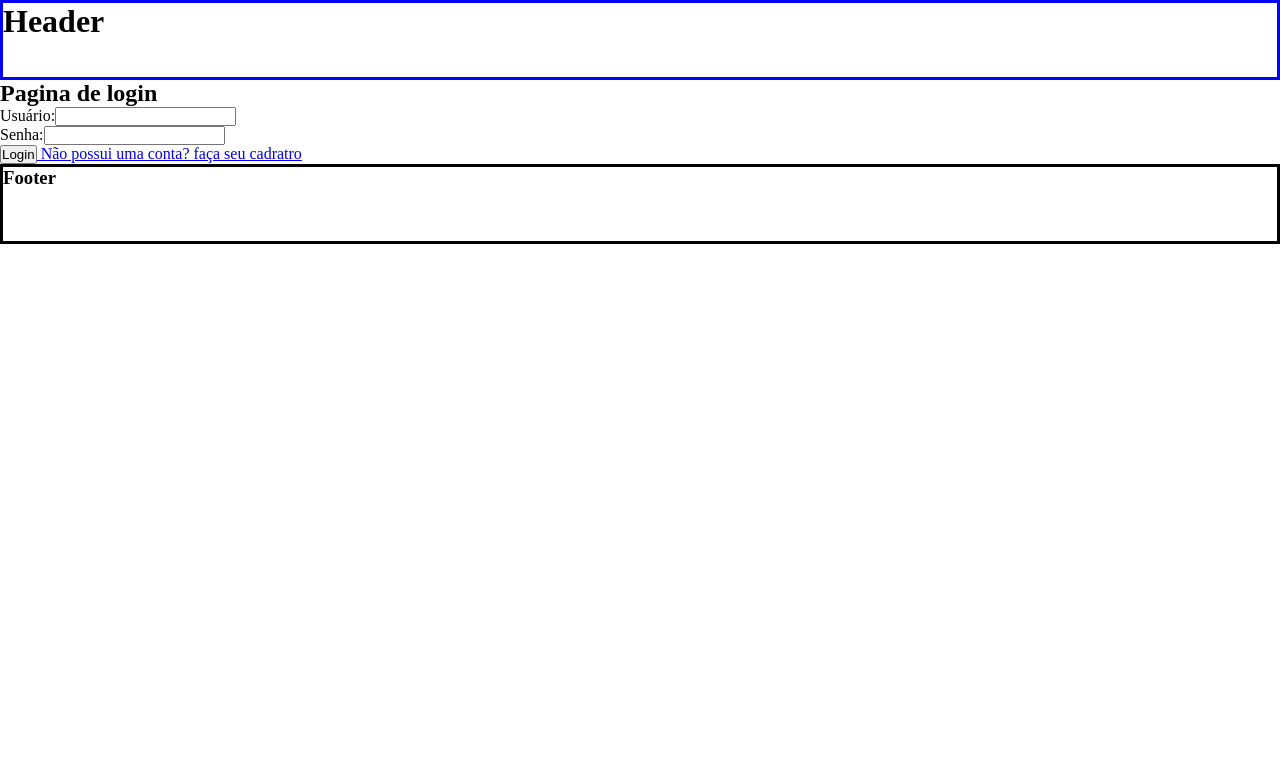
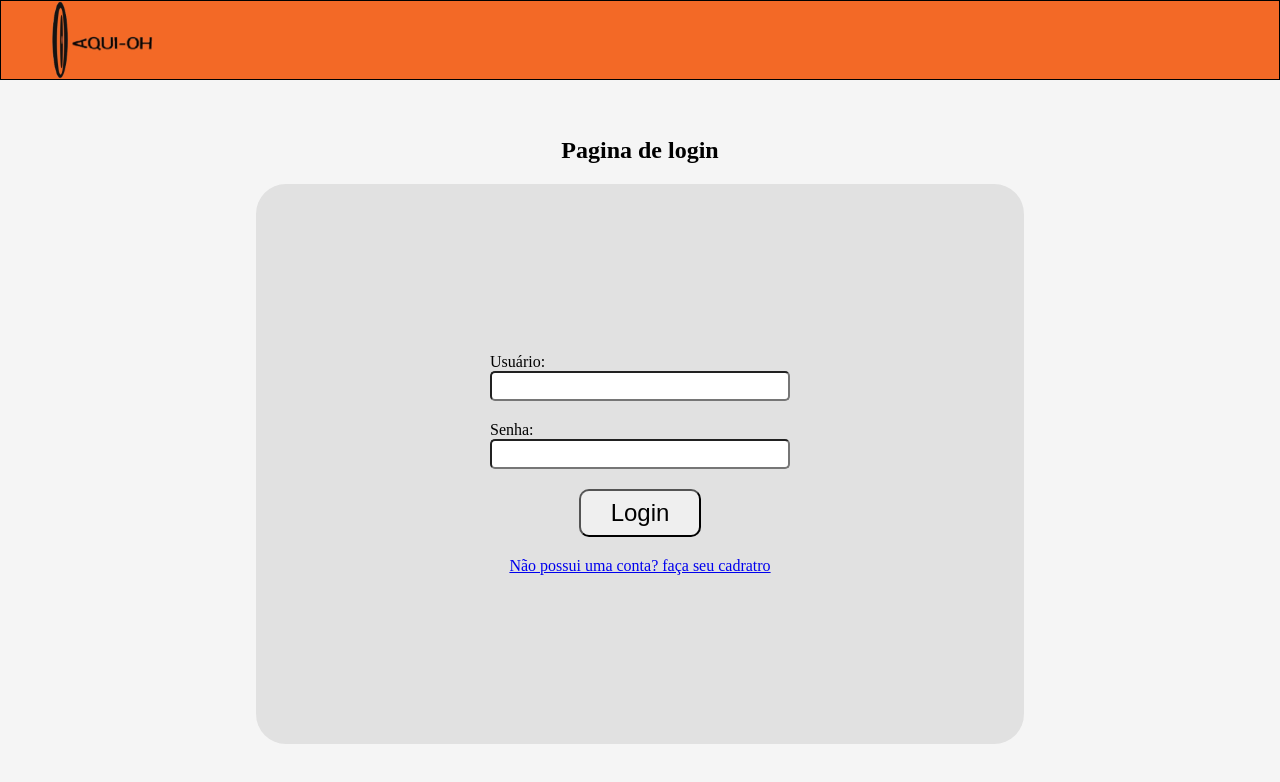
Before and after one commit to DavidSantosDeveloper/projeto_aqui-oh_front_end, a React (Vite) app: page / in a window 1280 px wide. Shown: the top 782 px of the page. Built offline with nearby package versions, Linux system fonts and the light colour scheme.

Commit message:
FEAT: versao login page v1

```diff
--- a/src/pages/LoginPage/LoginPage.css
+++ b/src/pages/LoginPage/LoginPage.css
@@ -0,0 +1,55 @@
+section.container_login{
+    display: flex;
+    flex-direction: column;
+    gap: 20px;
+    justify-content: center;
+    align-items: center;
+    height: 90vh;
+    background-color: #f5f5f5;
+    /* border: 3px solid green; */
+}
+
+form.container_form_login{
+    display: flex;
+    flex-direction: column;
+    gap: 20px;
+    justify-content: center;
+    align-items: center;
+    min-width: 300px;
+    width: 60vw;
+    height: 300px;
+    height: 70vh;
+    background-color:#FFECEC;
+    /* border: 3px solid green; */
+    border-radius: 30px;
+    background-color: rgba(225, 225, 225, 0.979);
+}
+form.container_form_login div.container_campo_usuario{
+      display: flex;
+      flex-direction: column;
+}
+form.container_form_login div.container_campo_usuario input {
+    min-width: 300px;
+    min-height: 30px;
+    padding-left: 10px;
+    border-radius: 5px;
+}
+
+form.container_form_login div.container_campo_senha{
+        display: flex;
+        flex-direction: column;
+}
+form.container_form_login div.container_campo_senha input {
+    min-width: 300px;
+    min-height: 30px;
+    padding-left: 10px;
+
+    border-radius: 5px;
+}
+
+.butao-login{
+    font-size: 24px;
+    padding-inline: 30px;
+    padding-block: 8px;
+    border-radius: 10px;
+}
--- a/src/pages/LoginPage/LoginPage.jsx
+++ b/src/pages/LoginPage/LoginPage.jsx
@@ -14,10 +14,10 @@ function LoginPage(){
             <Header>
 
             </Header>
-            <section>
+            <section className="container_login">
                 <h1>Pagina de login</h1>
 
-                <form action={realizarLogin}>
+                <form action={realizarLogin} className="container_form_login">
                     <div className="container_campo_usuario">
                         <label htmlFor="label_usuario">Usuário:</label>
                         <input type="text" name="campo_usuario" id="label_usuario" />
@@ -27,7 +27,7 @@ function LoginPage(){
                         <input type="text" name="campo_senha" id="label_senha" />
                    </div>
 
-                   <button type="submit">Login</button>
+                   <button type="submit" className="butao-login">Login</button>
 
                    <Link to="/cadrastro"> Não possui uma conta? faça seu cadratro</Link>
 
@@ -36,7 +36,7 @@ function LoginPage(){
 
             </section>
 
-            <Footer></Footer>
+            {/* <Footer></Footer> */}
 
 
         </>
--- a/src/shared/components/Header/Header.css
+++ b/src/shared/components/Header/Header.css
@@ -1,5 +1,14 @@
 header{
     height: 10vh;
     width: 100vw;
-    border: 3px solid blue;
+    border: 1px solid black;
+
+    background-color: #F36926;
+
+    padding-left: 50px;
 }
+
+header img{
+    height: 100%;
+    width: auto;
+}
--- a/src/shared/components/Header/Header.jsx
+++ b/src/shared/components/Header/Header.jsx
@@ -1,10 +1,12 @@
 import "./Header.css"
+import  logo from "../../../assets/logo.png"
 
 export default function Header() {
   return (
     <>
       <header>
-              <h1>Header</h1>
+              <img src={logo} alt="Logo do site aqui-oh" />
+
       </header>
     </>
   )
```
Also changed, not shown: src/assets/logo.png (added).
